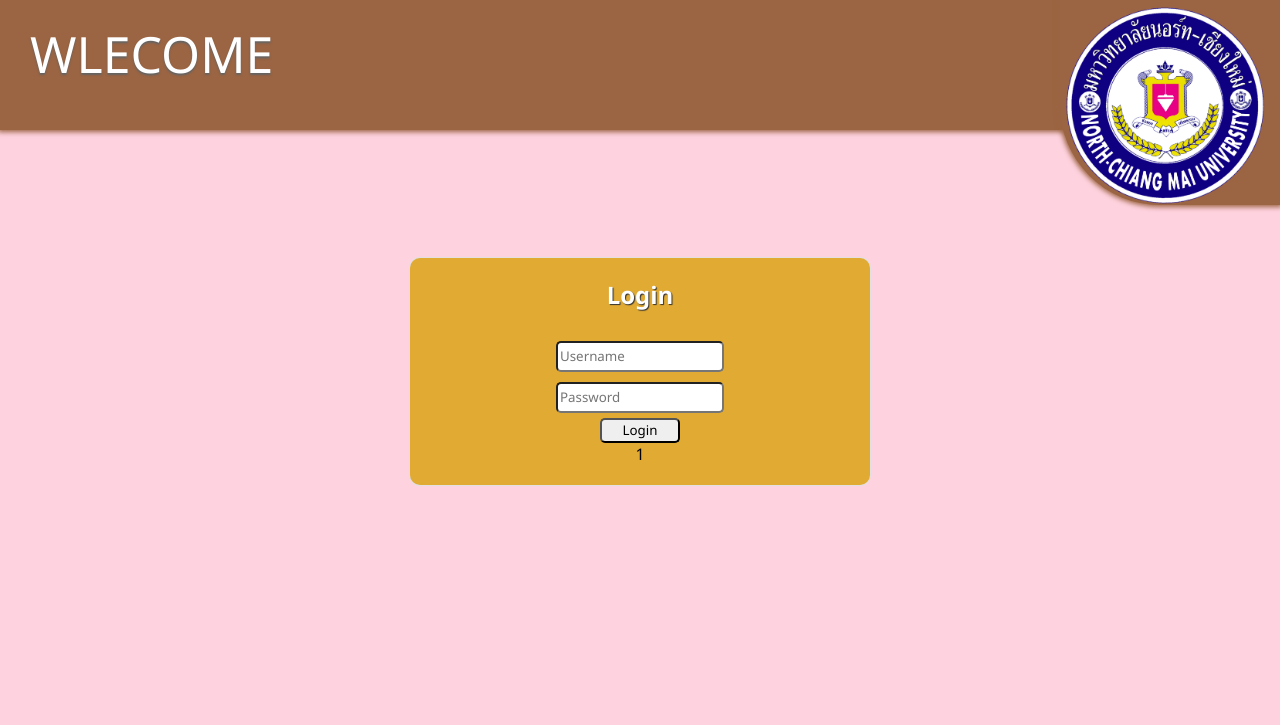
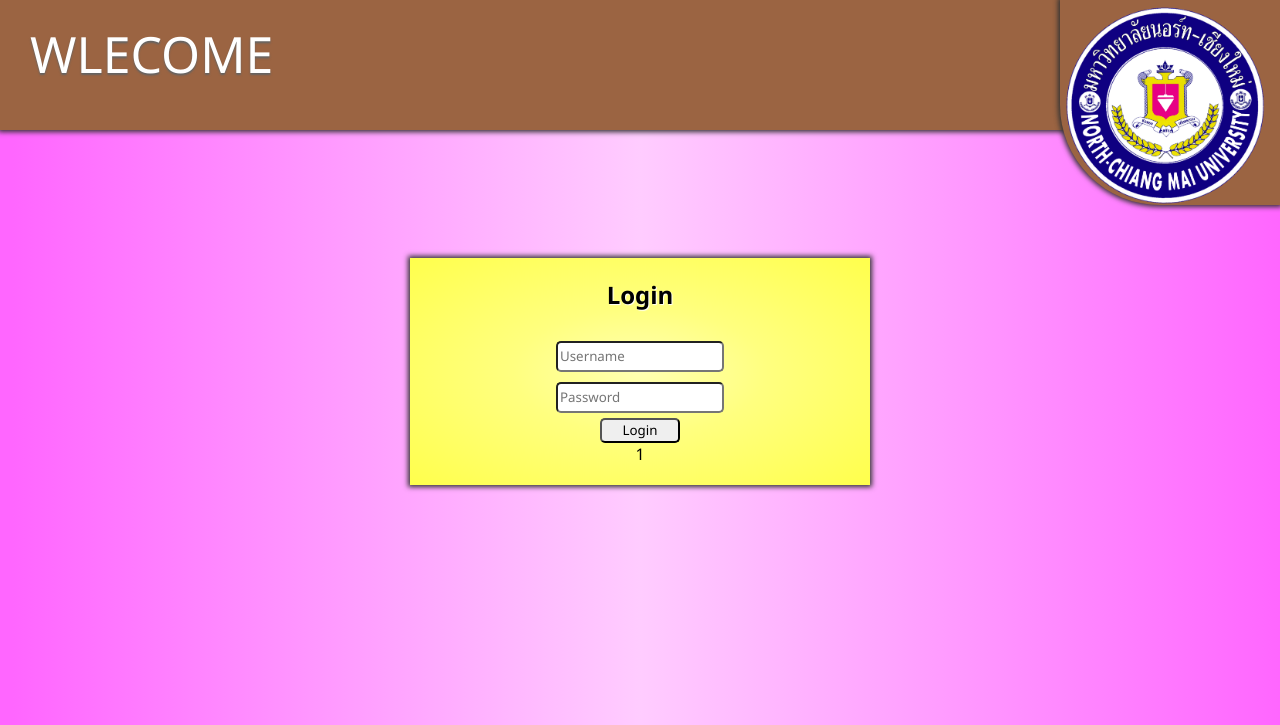
Before and after one commit to united1124/amos, a CodeIgniter app: page /index.php/home/index/1 in a window 1280 px wide. Shown: the top 725 px of the page. Run offline with CodeIgniter, Linux system fonts and the light colour scheme.

Commit message:
CSS + VIEW

```diff
--- a/SC/test.com/application/views/home.php
+++ b/SC/test.com/application/views/home.php
@@ -16,7 +16,7 @@
 	background-color:#9B6442;
 	height:130px;
 	min-width:1100px;
-	box-shadow:0px 0px 5px 2px #9B6442;
+	box-shadow:0px 0px 5px 2px #333333;
 }
 header #title{
 	width:80%;
@@ -40,7 +40,7 @@
 	background-color:#9B6442;
 	float:right;
 	border-bottom-left-radius:100px;
-	box-shadow:0px 0px 5px 2px #9B6442;
+	box-shadow:0px 0px 5px 2px #333333;
 }
 
 header #menu{
@@ -51,7 +51,7 @@
 	height:50px;
 	background-color:#E1AA33;
 	float:left;
-	box-shadow:0px 0px 1px 1px #E1E1E1;
+	box-shadow:0px 0px 5px 2px #333333;
 }
 #login{
 	margin-left:2px;
@@ -59,9 +59,18 @@
 	height:*;
 	width:36%;
 	min-width:300px;
-	background-color:#E1AA33;
-	border-radius:10px;
-	box-shadow:0px 0px 1px 1px #E1E1E1;
+
+background: rgb(255,255,178); /* Old browsers */
+background: -moz-radial-gradient(center, ellipse cover,  rgba(255,255,178,1) 0%, rgba(255,255,127,1) 39%, rgba(255,255,76,1) 100%); /* FF3.6+ */
+background: -webkit-gradient(radial, center center, 0px, center center, 100%, color-stop(0%,rgba(255,255,178,1)), color-stop(39%,rgba(255,255,127,1)), color-stop(100%,rgba(255,255,76,1))); /* Chrome,Safari4+ */
+background: -webkit-radial-gradient(center, ellipse cover,  rgba(255,255,178,1) 0%,rgba(255,255,127,1) 39%,rgba(255,255,76,1) 100%); /* Chrome10+,Safari5.1+ */
+background: -o-radial-gradient(center, ellipse cover,  rgba(255,255,178,1) 0%,rgba(255,255,127,1) 39%,rgba(255,255,76,1) 100%); /* Opera 12+ */
+background: -ms-radial-gradient(center, ellipse cover,  rgba(255,255,178,1) 0%,rgba(255,255,127,1) 39%,rgba(255,255,76,1) 100%); /* IE10+ */
+background: radial-gradient(ellipse at center,  rgba(255,255,178,1) 0%,rgba(255,255,127,1) 39%,rgba(255,255,76,1) 100%); /* W3C */
+filter: progid:DXImageTransform.Microsoft.gradient( startColorstr='#ffffb2', endColorstr='#ffff4c',GradientType=1 ); /* IE6-9 fallback on horizontal gradient */
+
+
+	box-shadow:0px 0px 5px 2px #333333;
 	padding-bottom:20px;
 	position:fixed;
 	margin-left:32%;
@@ -70,7 +79,16 @@
 }
 body{
 	margin:0;
-	background-color:#FED2DF;
+
+	background: rgb(255,102,255); /* Old browsers */
+background: -moz-linear-gradient(left,  rgba(255,102,255,1) 1%, rgba(255,204,255,1) 50%, rgba(255,102,255,1) 100%); /* FF3.6+ */
+background: -webkit-gradient(linear, left top, right top, color-stop(1%,rgba(255,102,255,1)), color-stop(50%,rgba(255,204,255,1)), color-stop(100%,rgba(255,102,255,1))); /* Chrome,Safari4+ */
+background: -webkit-linear-gradient(left,  rgba(255,102,255,1) 1%,rgba(255,204,255,1) 50%,rgba(255,102,255,1) 100%); /* Chrome10+,Safari5.1+ */
+background: -o-linear-gradient(left,  rgba(255,102,255,1) 1%,rgba(255,204,255,1) 50%,rgba(255,102,255,1) 100%); /* Opera 11.10+ */
+background: -ms-linear-gradient(left,  rgba(255,102,255,1) 1%,rgba(255,204,255,1) 50%,rgba(255,102,255,1) 100%); /* IE10+ */
+background: linear-gradient(to right,  rgba(255,102,255,1) 1%,rgba(255,204,255,1) 50%,rgba(255,102,255,1) 100%); /* W3C */
+filter: progid:DXImageTransform.Microsoft.gradient( startColorstr='#ff66ff', endColorstr='#ff66ff',GradientType=1 ); /* IE6-9 */
+
 	text-align:center;
 }
 .content{
@@ -81,7 +99,7 @@
 	min-width:880px;
 	height:800px;
 	background-color:#FFFFFF;
-	box-shadow:0px 0px 10px 0px; #565656
+	box-shadow:0px 0px 5px 2px #333333;
 }
 
 .active a{color:#FFF}
@@ -103,7 +121,7 @@
    </style>
 </head>
 <header>
-<div id="title"><p>WLECOME</p></div>
+<div id="title" style="color:#FFF; text-shadow:1px 1px 1px #000;"><p>WLECOME</p></div>
 <div id="logo">
 <img src="<?php echo base_url()?>img/ncuIcon.gif" height="200px" width="200px" style="float:right;margin-top:5px;margin-right:15px;"/>
 </div>
@@ -113,7 +131,7 @@
 <body>
 
 <div id="login">
-<h2 style="color:#FFF;text-shadow:1px 1px 1px #333333;">Login</h2>
+<h2 style="color:#000;text-shadow:1px 1px 1px #FFF;">Login</h2>
 <form name="form1" method="post" action="<?php echo base_url();?>index.php/checkLogin">
   <input type="text" class="inputlogin" name="username" id="username" placeholder="Username" required><br>
   <input type="password"  class="inputlogin" name="password" id="password" placeholder="Password" required><br>
```
